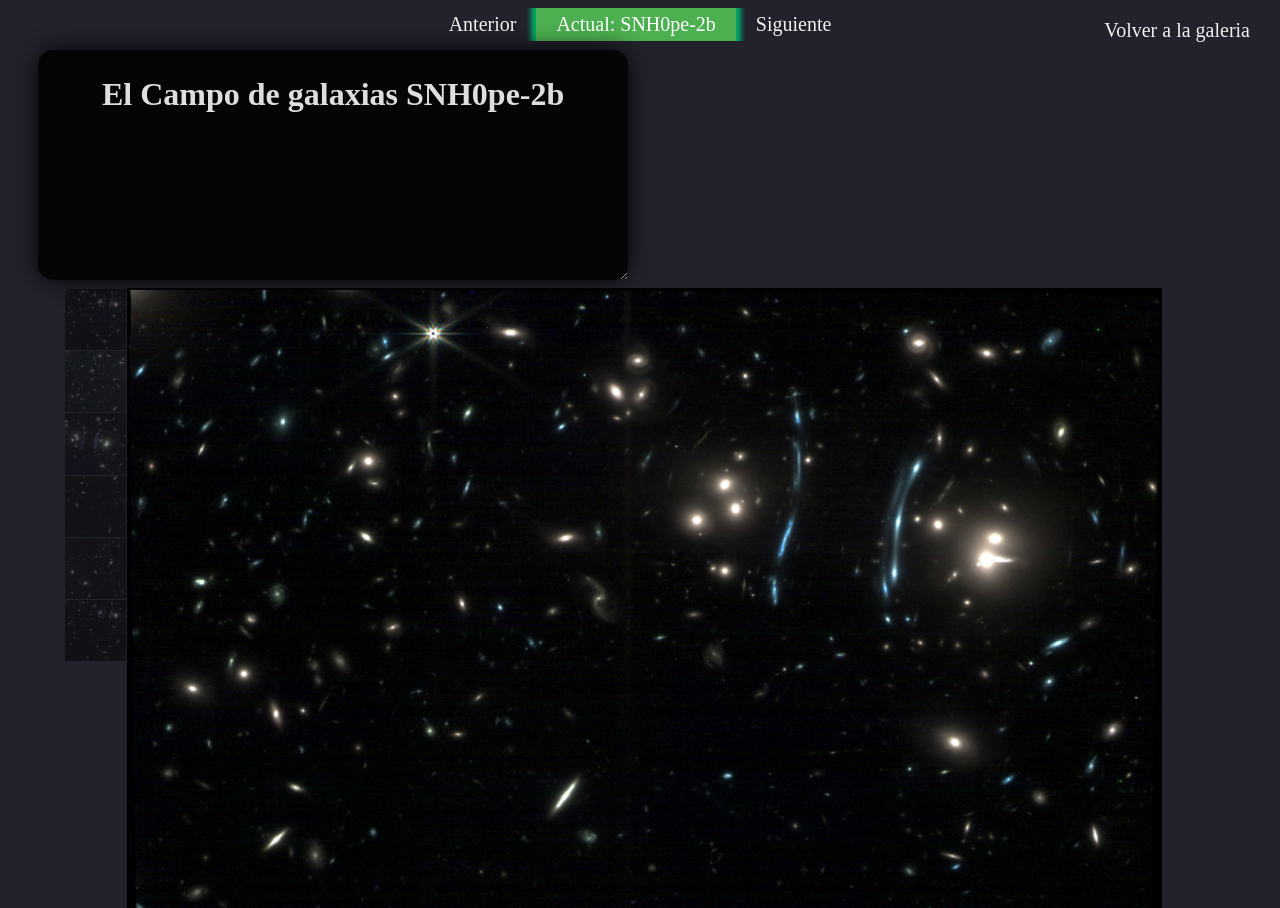
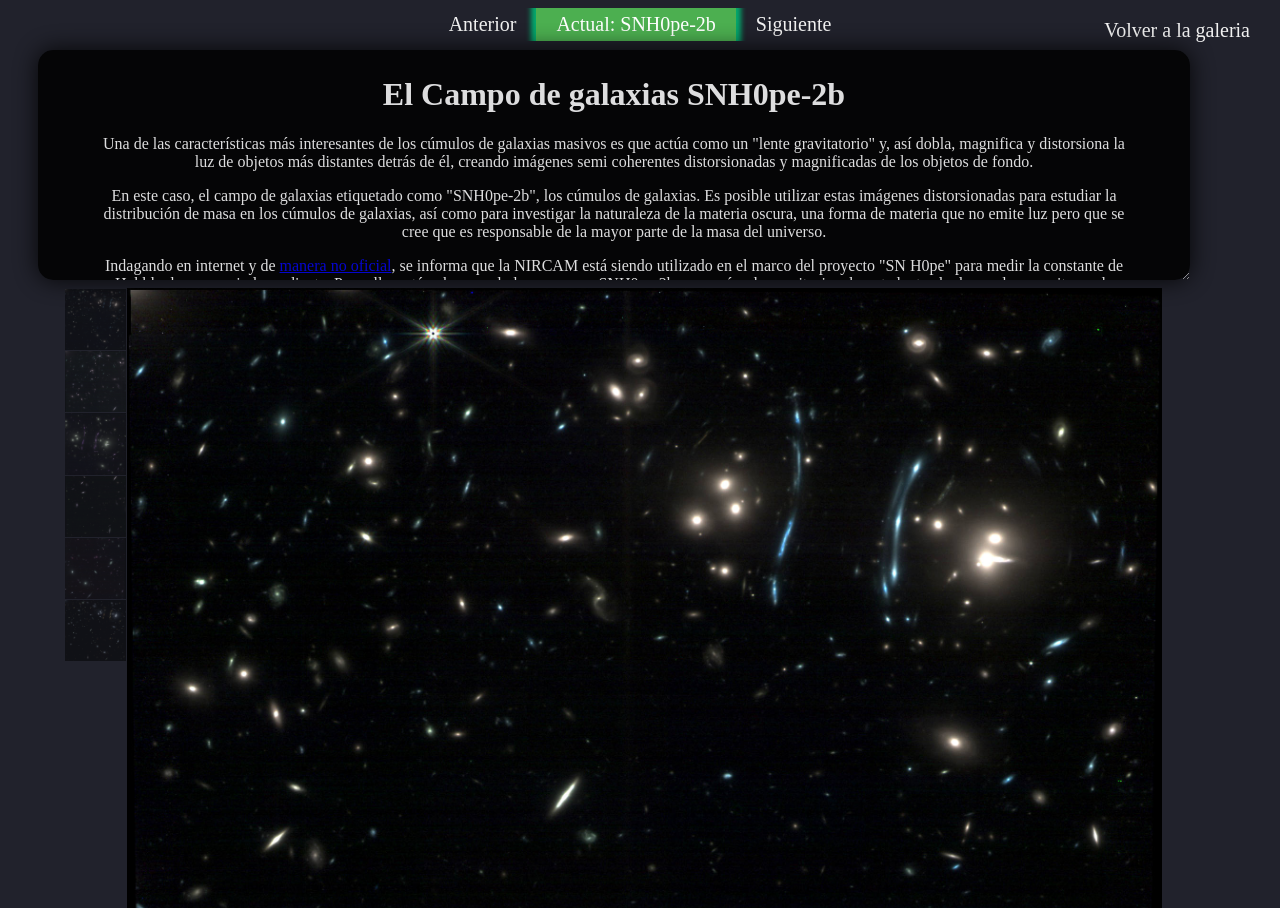
Before and after one commit to nicomedinap/nicomedinap.github.io, a Jekyll site: the page Galeria/JWST/MostrarImagenesSNH0pe-2b.html, which Jekyll copies as it is, in a window 1280 px wide. Built offline with Jekyll 4.4.1, drawn with Linux system fonts in a browser that asks for light colours.

Commit message:
Update MostrarImagenesSNH0pe-2b.html

```diff
--- a/Galeria/JWST/MostrarImagenesSNH0pe-2b.html
+++ b/Galeria/JWST/MostrarImagenesSNH0pe-2b.html
@@ -1,3 +1,4 @@
+
 <html>
 
 <head>
@@ -176,7 +177,17 @@ caracteristicas de ese <a> dentro del div BarraBotones */
 		<div class="CajaInfo" >
 			<h1 class="page_title"> El Campo de galaxias SNH0pe-2b </h1>
 
-			<p> </p>
+			<p>
+			Una de las características más interesantes de los cúmulos de galaxias masivos es que actúa como un "lente gravitatorio" y, así dobla, magnifica y distorsiona la luz de objetos más distantes detrás de él, creando imágenes semi coherentes distorsionadas y magnificadas de los objetos de fondo.
+			</p>
+
+			<p>
+			En este caso, el campo de galaxias etiquetado como "SNH0pe-2b", los cúmulos de galaxias. Es posible utilizar estas imágenes distorsionadas para estudiar la distribución de masa en los cúmulos de galaxias, así como para investigar la naturaleza de la materia oscura, una forma de materia que no emite luz pero que se cree que es responsable de la mayor parte de la masa del universo.
+			</p>
+
+			<p>
+			Indagando en internet y de <a href="https://www.astrobin.com/dzfyf7/" target="_blank"> manera no oficial</a>, se informa que la NIRCAM está siendo utilizado en el marco del proyecto "SN H0pe" para medir la constante de Hubble de manera independiente. Para ello, están observando la supernova SNH0pe-2b en un cúmulo gravitacionalmente lenteado, lo que les permite ver la misma supernova, pero a diferentes desplazamientos al rojo de manera simultánea. Esta técnica se basa en el retraso temporal de las imágenes de la supernova debida al efecto de lente gravitatoria del cúmulo, lo que permite medir la constante de Hubble de manera independiente.
+			</p>
 		</div>
 
 		<div class="imagen">
```
